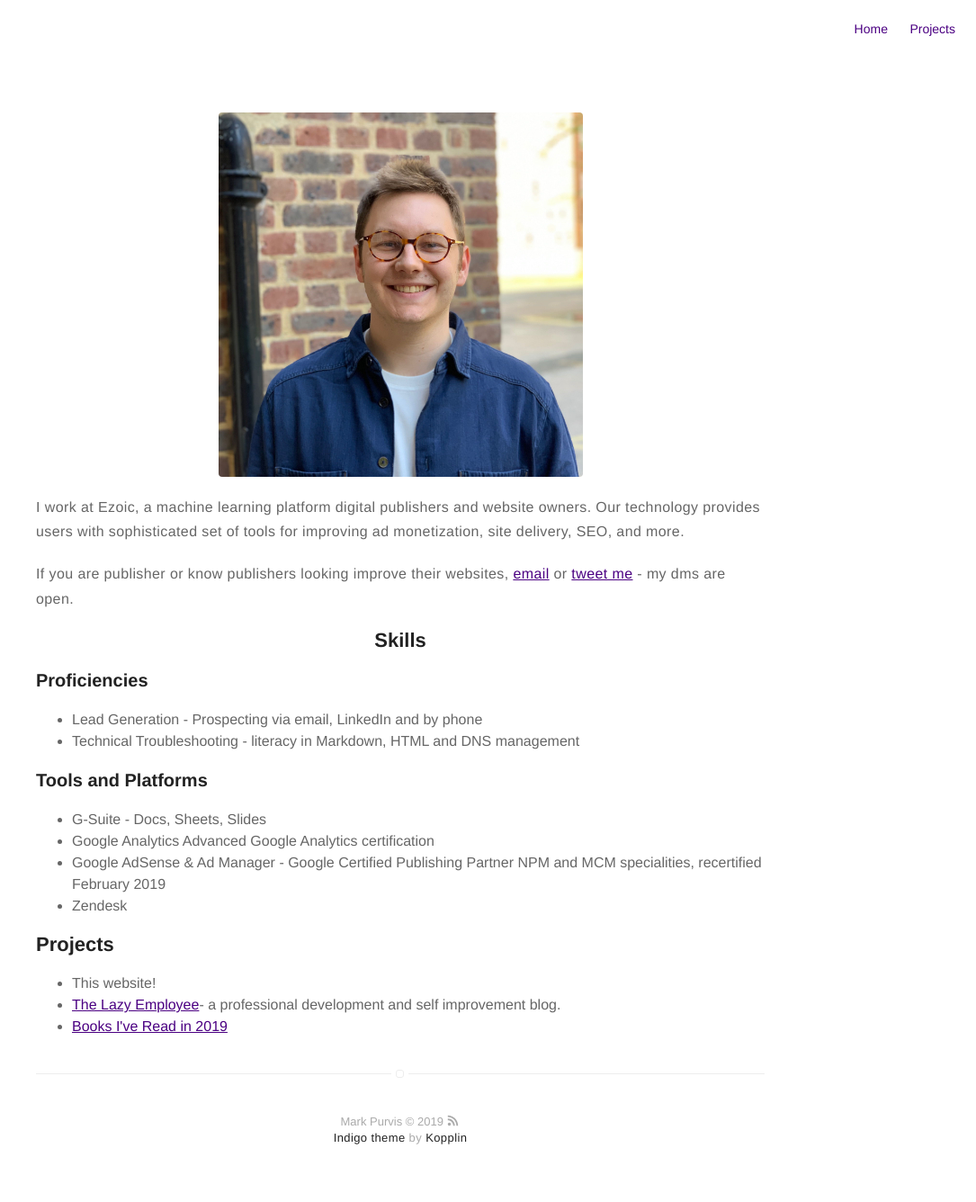
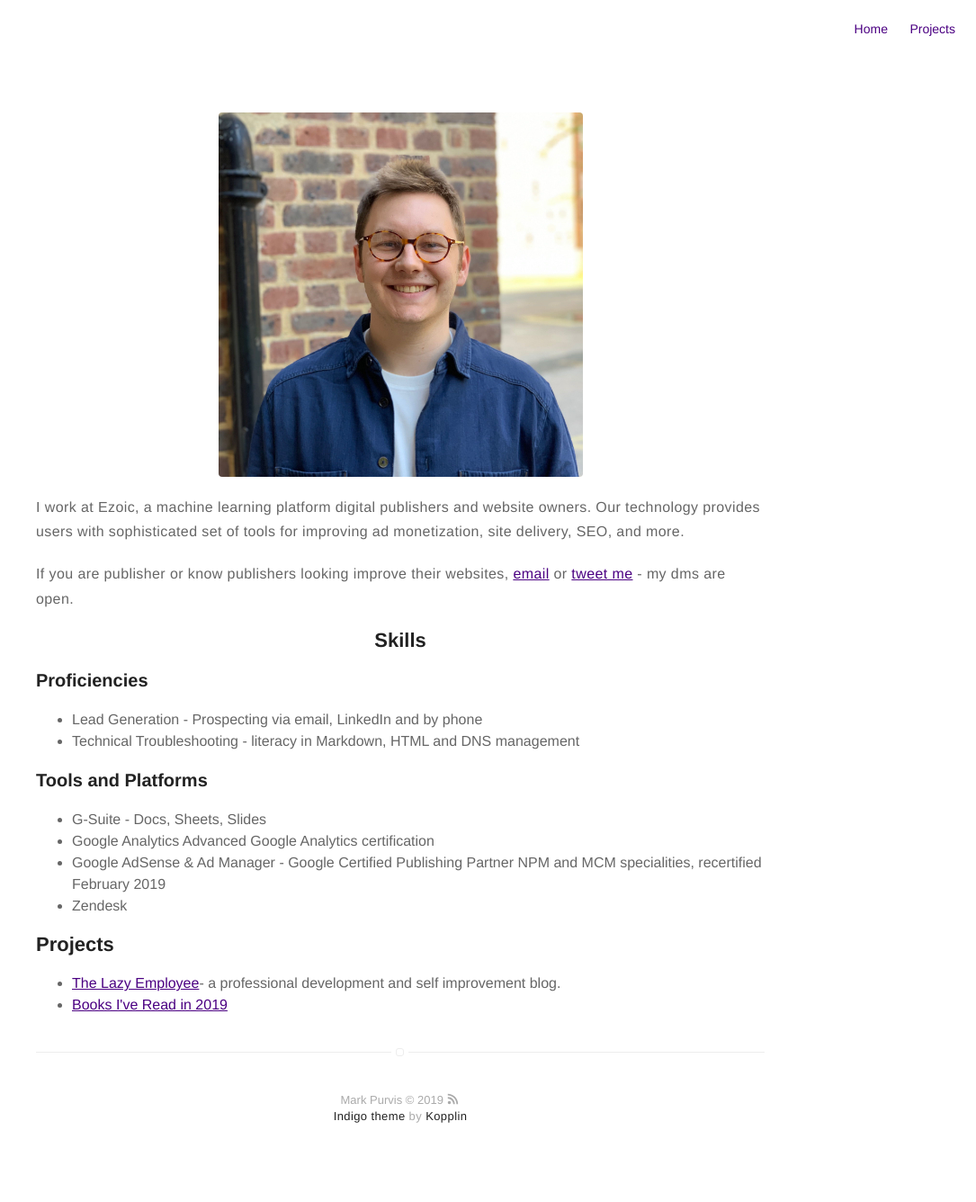
Before and after one commit to markprvs/markprvs.github.io, a Jekyll site: the page built from about.md, in a window 1280 px wide. Shown: the whole page at 90% size, without its empty margins (195-1280 px from the left). Built offline with Jekyll 4.4.1, drawn with Linux system fonts in a browser that asks for light colours; after the commit the page ends 1312 px from its top, so only the background shows below that.

Commit message:
Update about.md

```diff
--- a/about.md
+++ b/about.md
@@ -31,8 +31,6 @@ layout: page
 <h2>Projects</h2>
 
 <ul>
-	<li> This website! </li>
 	<li><a href="https://www.thelazyemployee.com/"> The Lazy Employee</a>- a professional development and self improvement blog.</li>
 	<li><a href="https://markprvs.com/books-read-in-2019/">Books I've Read in 2019</a></li>
-
 </ul>
```
